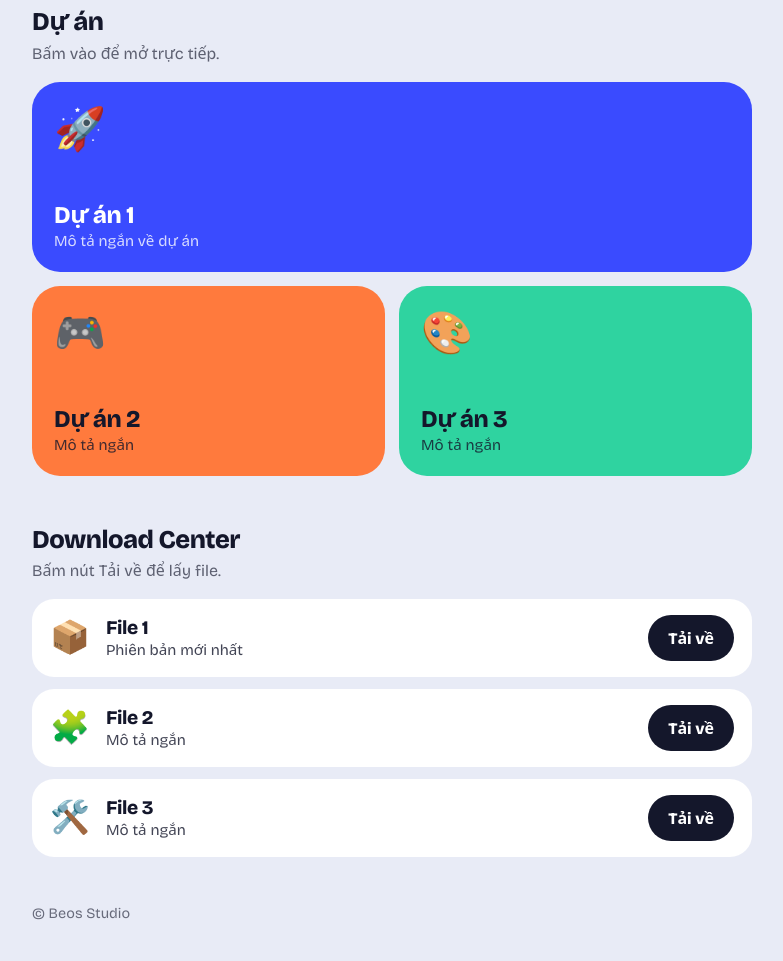
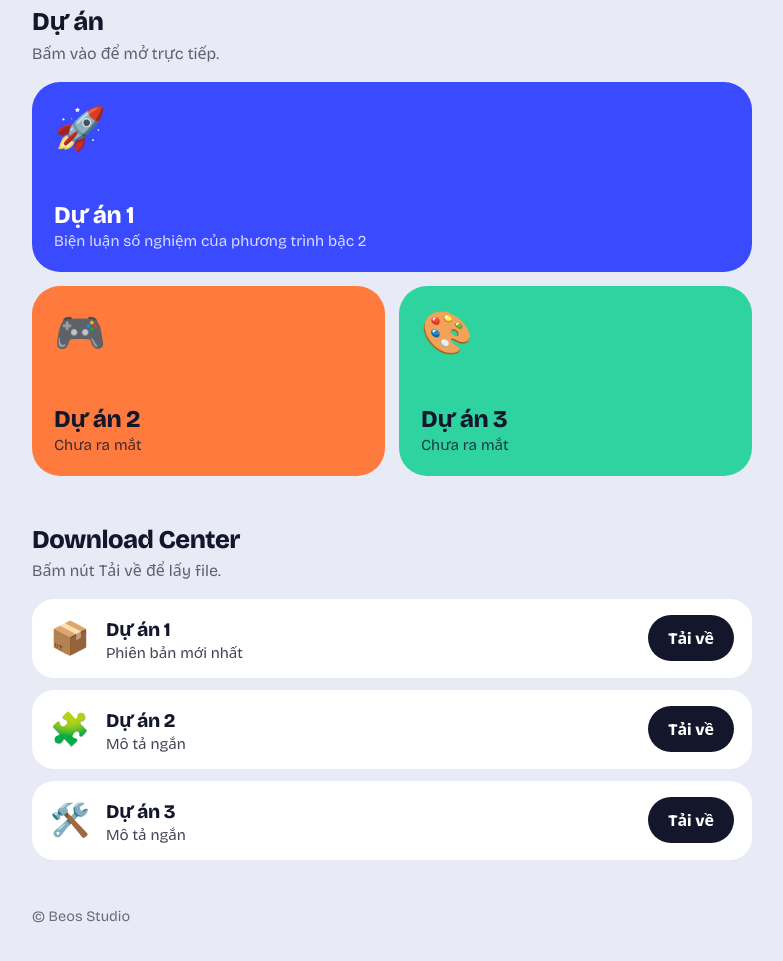
Before and after one commit to camm759/BEOs-Studio, a plain HTML site: page index.html in a window 1280 px wide. Shown: the part 295-1256 px from the top of the page, without its empty margins (248-1031 px from the left). Drawn offline with nearby package versions, Linux system fonts and the light colour scheme.

Commit message:
Update project descriptions in index.html

```diff
--- a/index.html
+++ b/index.html
@@ -52,15 +52,15 @@ footer{margin-top:48px;font-size:.9rem;opacity:.6}
       <!-- Đổi href thành đường dẫn trang dự án, hoặc link web ngoài (https://...) -->
       <a class="tile wide c1" href="/duan1/">
         <span class="icon">🚀</span>
-        <span><span class="name">Dự án 1</span><br><span class="desc">Mô tả ngắn về dự án</span></span>
+        <span><span class="name">Dự án 1</span><br><span class="desc">Biện luận số nghiệm của phương trình bậc 2</span></span>
       </a>
       <a class="tile c2" href="/duan2/">
         <span class="icon">🎮</span>
-        <span><span class="name">Dự án 2</span><br><span class="desc">Mô tả ngắn</span></span>
+        <span><span class="name">Dự án 2</span><br><span class="desc">Chưa ra mắt</span></span>
       </a>
       <a class="tile c3" href="/duan3/">
         <span class="icon">🎨</span>
-        <span><span class="name">Dự án 3</span><br><span class="desc">Mô tả ngắn</span></span>
+        <span><span class="name">Dự án 3</span><br><span class="desc">Chưa ra mắt</span></span>
       </a>
     </div>
   </section>
@@ -72,17 +72,17 @@ footer{margin-top:48px;font-size:.9rem;opacity:.6}
       <!-- Thay LINK-FILE-1/2/3 bằng link Mediafire thật của bạn -->
       <div class="dl">
         <span class="icon">📦</span>
-        <span class="info"><span class="name">File 1</span><br><span class="desc">Phiên bản mới nhất</span></span>
+        <span class="info"><span class="name">Dự án 1</span><br><span class="desc">Phiên bản mới nhất</span></span>
         <a class="get" href="https://www.mediafire.com/LINK-FILE-1" target="_blank" rel="noopener">Tải về</a>
       </div>
       <div class="dl">
         <span class="icon">🧩</span>
-        <span class="info"><span class="name">File 2</span><br><span class="desc">Mô tả ngắn</span></span>
+        <span class="info"><span class="name">Dự án 2</span><br><span class="desc">Mô tả ngắn</span></span>
         <a class="get" href="https://www.mediafire.com/LINK-FILE-2" target="_blank" rel="noopener">Tải về</a>
       </div>
       <div class="dl">
         <span class="icon">🛠️</span>
-        <span class="info"><span class="name">File 3</span><br><span class="desc">Mô tả ngắn</span></span>
+        <span class="info"><span class="name">Dự án 3</span><br><span class="desc">Mô tả ngắn</span></span>
         <a class="get" href="https://www.mediafire.com/LINK-FILE-3" target="_blank" rel="noopener">Tải về</a>
       </div>
     </div>
```
